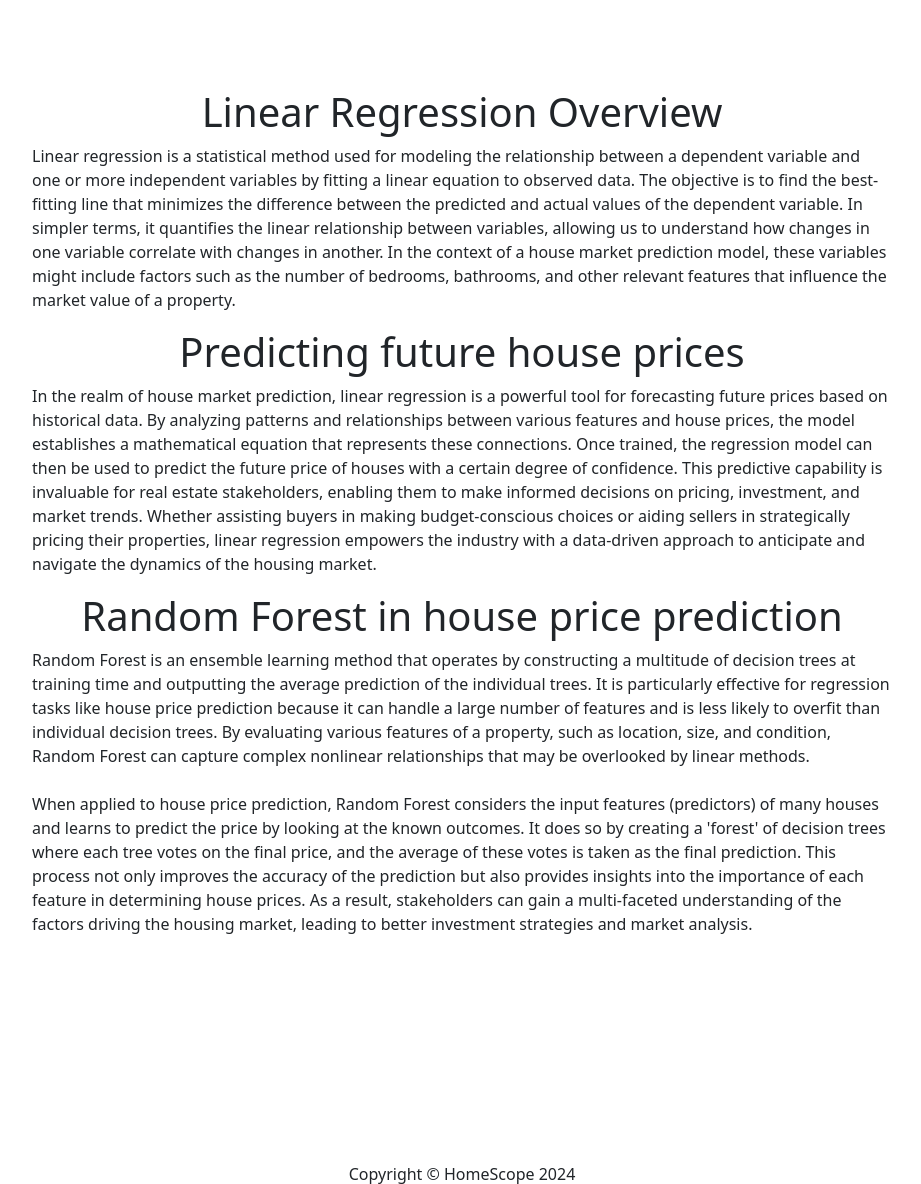
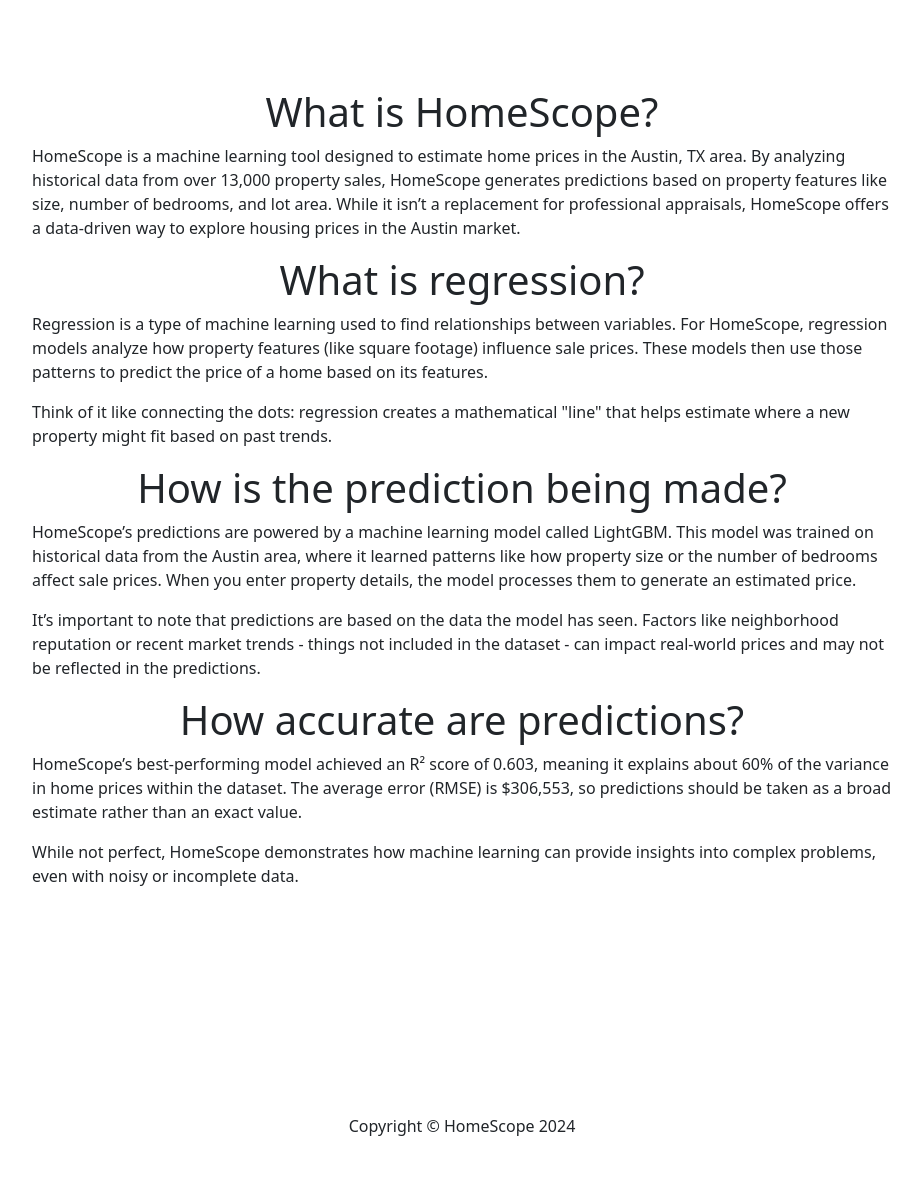
Before and after one commit to calebkress/homescope-release, a Flask app: page /description in a window 1280 px wide. Shown: the part 72-1256 px from the top of the page, without its empty margins (178-1099 px from the left). After the commit the page ends 1208 px from the top, so only its background shows below. Run offline with Flask 3, Linux system fonts and the light colour scheme; some libraries are stand-ins or nearby versions.

Commit message:
update Description

```diff
--- a/frontend/templates/description.html
+++ b/frontend/templates/description.html
@@ -35,12 +35,17 @@
     </nav>
     <section class="text-center content-section" id="about" style="padding: 10px;padding-top: 10px;">
         <section class="text-center content-section" id="contact" style="padding: 100px;margin: 100px;padding-top: 50px;">
-            <h1>Linear Regression Overview</h1>
-            <p class="text-start">Linear regression is a statistical method used for modeling the relationship between a dependent variable and one or more independent variables by fitting a linear equation to observed data. The objective is to find the best-fitting line that minimizes the difference between the predicted and actual values of the dependent variable. In simpler terms, it quantifies the linear relationship between variables, allowing us to understand how changes in one variable correlate with changes in another. In the context of a house market prediction model, these variables might include factors such as the number of bedrooms, bathrooms, and other relevant features that influence the market value of a property.</p>
-            <h1>Predicting future house prices</h1>
-            <p class="text-start">In the realm of house market prediction, linear regression is a powerful tool for forecasting future prices based on historical data. By analyzing patterns and relationships between various features and house prices, the model establishes a mathematical equation that represents these connections. Once trained, the regression model can then be used to predict the future price of houses with a certain degree of confidence. This predictive capability is invaluable for real estate stakeholders, enabling them to make informed decisions on pricing, investment, and market trends. Whether assisting buyers in making budget-conscious choices or aiding sellers in strategically pricing their properties, linear regression empowers the industry with a data-driven approach to anticipate and navigate the dynamics of the housing market.</p>
-            <h1>Random Forest in house price prediction</h1>
-            <p class="text-start">Random Forest is an ensemble learning method that operates by constructing a multitude of decision trees at training time and outputting the average prediction of the individual trees. It is particularly effective for regression tasks like house price prediction because it can handle a large number of features and is less likely to overfit than individual decision trees. By evaluating various features of a property, such as location, size, and condition, Random Forest can capture complex nonlinear relationships that may be overlooked by linear methods.<br><br>When applied to house price prediction, Random Forest considers the input features (predictors) of many houses and learns to predict the price by looking at the known outcomes. It does so by creating a 'forest' of decision trees where each tree votes on the final price, and the average of these votes is taken as the final prediction. This process not only improves the accuracy of the prediction but also provides insights into the importance of each feature in determining house prices. As a result, stakeholders can gain a multi-faceted understanding of the factors driving the housing market, leading to better investment strategies and market analysis.</p>
+            <h1>What is HomeScope?</h1>
+            <p class="text-start">HomeScope is a machine learning tool designed to estimate home prices in the Austin, TX area. By analyzing historical data from over 13,000 property sales, HomeScope generates predictions based on property features like size, number of bedrooms, and lot area. While it isn’t a replacement for professional appraisals, HomeScope offers a data-driven way to explore housing prices in the Austin market.</p>
+            <h1>What is regression?</h1>
+            <p class="text-start">Regression is a type of machine learning used to find relationships between variables. For HomeScope, regression models analyze how property features (like square footage) influence sale prices. These models then use those patterns to predict the price of a home based on its features.</p>
+            <p class="text-start">Think of it like connecting the dots: regression creates a mathematical "line" that helps estimate where a new property might fit based on past trends.</p>
+            <h1>How is the prediction being made?</h1>
+            <p class="text-start">HomeScope’s predictions are powered by a machine learning model called LightGBM. This model was trained on historical data from the Austin area, where it learned patterns like how property size or the number of bedrooms affect sale prices. When you enter property details, the model processes them to generate an estimated price.</p>
+            <p class="text-start">It’s important to note that predictions are based on the data the model has seen. Factors like neighborhood reputation or recent market trends - things not included in the dataset - can impact real-world prices and may not be reflected in the predictions.</p>
+            <h1>How accurate are predictions?</h1>
+            <p class="text-start">HomeScope’s best-performing model achieved an R² score of 0.603, meaning it explains about 60% of the variance in home prices within the dataset. The average error (RMSE) is $306,553, so predictions should be taken as a broad estimate rather than an exact value.</p>
+            <p class="text-start">While not perfect, HomeScope demonstrates how machine learning can provide insights into complex problems, even with noisy or incomplete data.</p>
         </section>
     </section>
     <div class="map-clean"></div>
```
